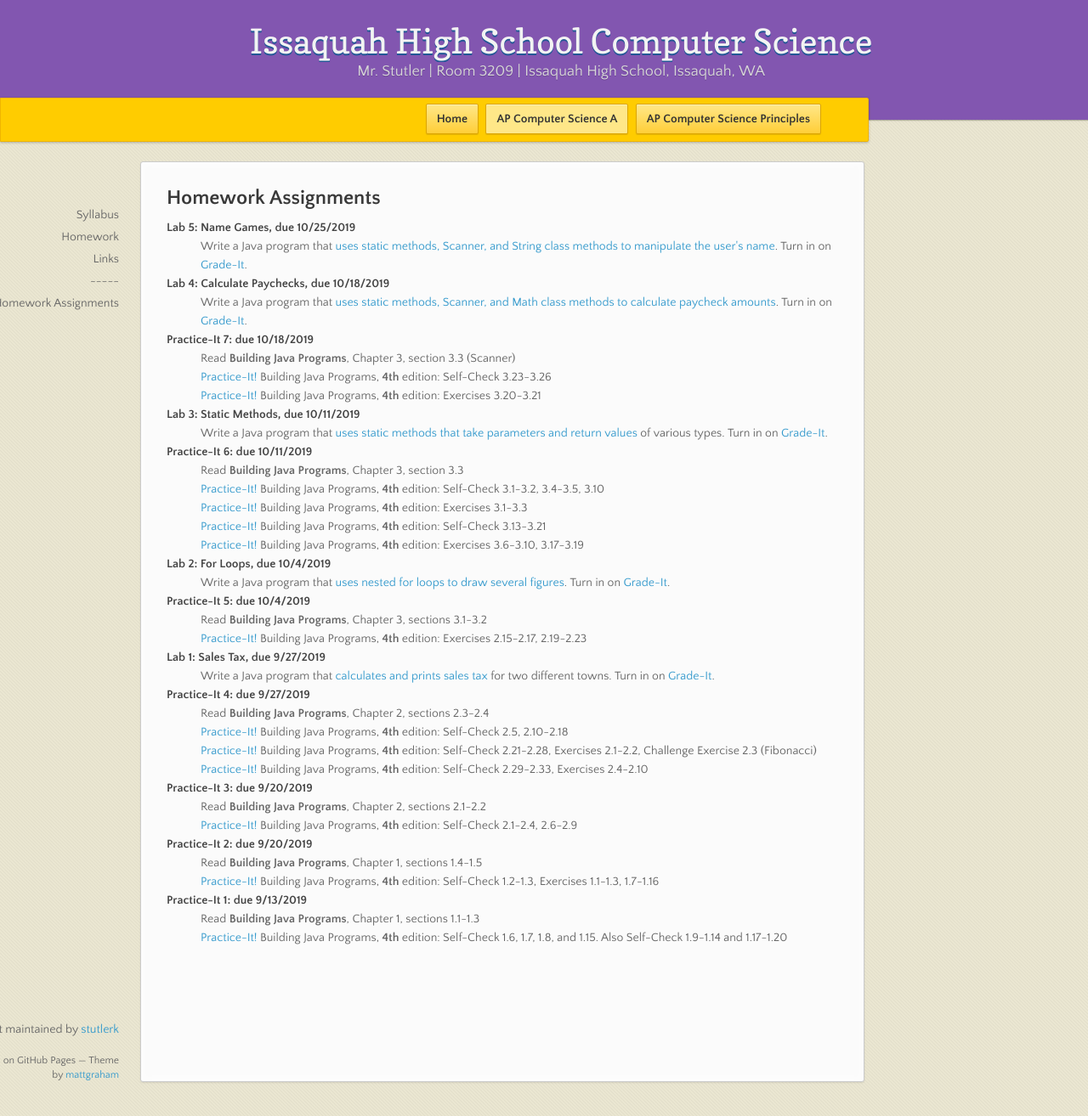
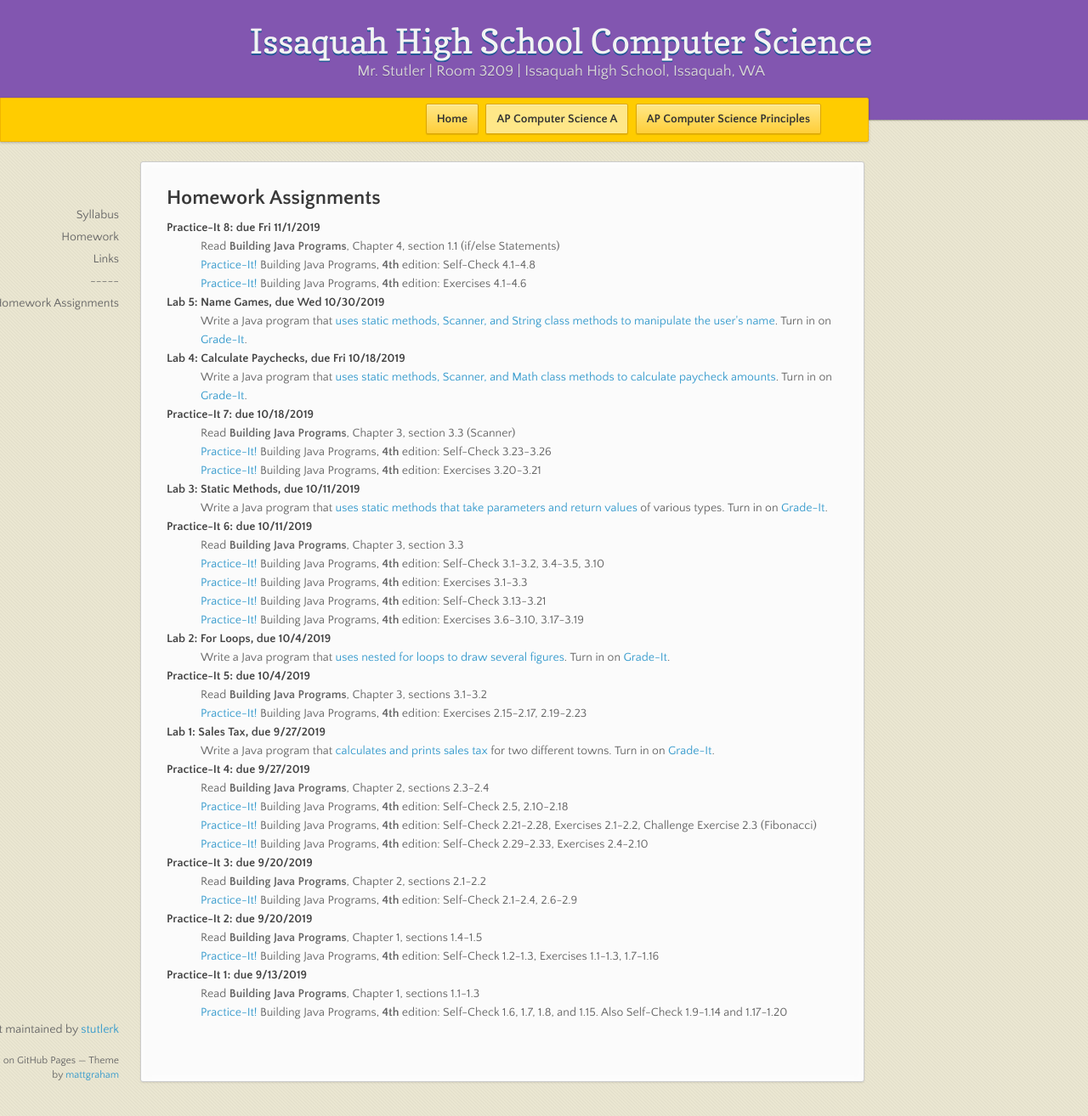
Before and after one commit to stutlerk/ihs-website, a Jekyll site: the page built from _apcsa/homework.html, in a window 1280 px wide and 1314 px high. Shown: the whole window at 85% size. Built offline with Jekyll 4.4.1, drawn with Linux system fonts in a browser that asks for light colours; nearby versions of some CDN libraries.

Commit message:
Update homework.html

```diff
--- a/_apcsa/homework.html
+++ b/_apcsa/homework.html
@@ -10,10 +10,15 @@ layout: course
     <dt>Computer History Report, due 9/19/2018 at the beginning of class</dt>
     <dd><a href="https://issaquahwednet-my.sharepoint.com/personal/stutlerk_issaquah_wednet_edu/_layouts/15/guestaccess.aspx?docid=00f746ca063ec4fe89aaef3ed6d400941&authkey=AeHXKIjD7VBW10XG1QzwDCU">Computer history report assignment</a></dd>
     -->
-    <dt>Lab 5: Name Games, due 10/25/2019</dt>
+    <dt>Practice-It 8: due Fri 11/1/2019</dt>
+    <dd>Read <b>Building Java Programs</b>, Chapter 4, section 1.1 (if/else Statements)</dd>
+    <dd><a href="https://practiceit.cs.washington.edu/" target="_blank">Practice-It!</a> Building Java Programs, <b>4th</b> edition: Self-Check 4.1-4.8</dd>
+    <dd><a href="https://practiceit.cs.washington.edu/" target="_blank">Practice-It!</a> Building Java Programs, <b>4th</b> edition: Exercises 4.1-4.6</dd>
+
+    <dt>Lab 5: Name Games, due Wed 10/30/2019</dt>
     <dd>Write a Java program that <a href="https://issaquahwednet-my.sharepoint.com/:w:/g/personal/stutlerk_issaquah_wednet_edu/EQVLOnjJaExKtZWTYhwSEKgBrBuUyNyoJdm-bUxhA2ADzA?e=scJQfm" target="_blank">uses static methods, Scanner, and String class methods to manipulate the user's name</a>. Turn in on <a href="https://gradeit-hs.cs.washington.edu/issaquah/" target="_blank">Grade-It</a>.</dd>
 
-    <dt>Lab 4: Calculate Paychecks, due 10/18/2019</dt>
+    <dt>Lab 4: Calculate Paychecks, due Fri 10/18/2019</dt>
     <dd>Write a Java program that <a href="https://issaquahwednet-my.sharepoint.com/:w:/g/personal/stutlerk_issaquah_wednet_edu/Eb9iighdlBBCkok77gPkHx0BIpMFvQPssHFjVtyACbJe4w?e=c2FGGO" target="_blank">uses static methods, Scanner, and Math class methods to calculate paycheck amounts</a>. Turn in on <a href="https://gradeit-hs.cs.washington.edu/issaquah/" target="_blank">Grade-It</a>.</dd>
 
     <dt>Practice-It 7: due 10/18/2019</dt>
```
